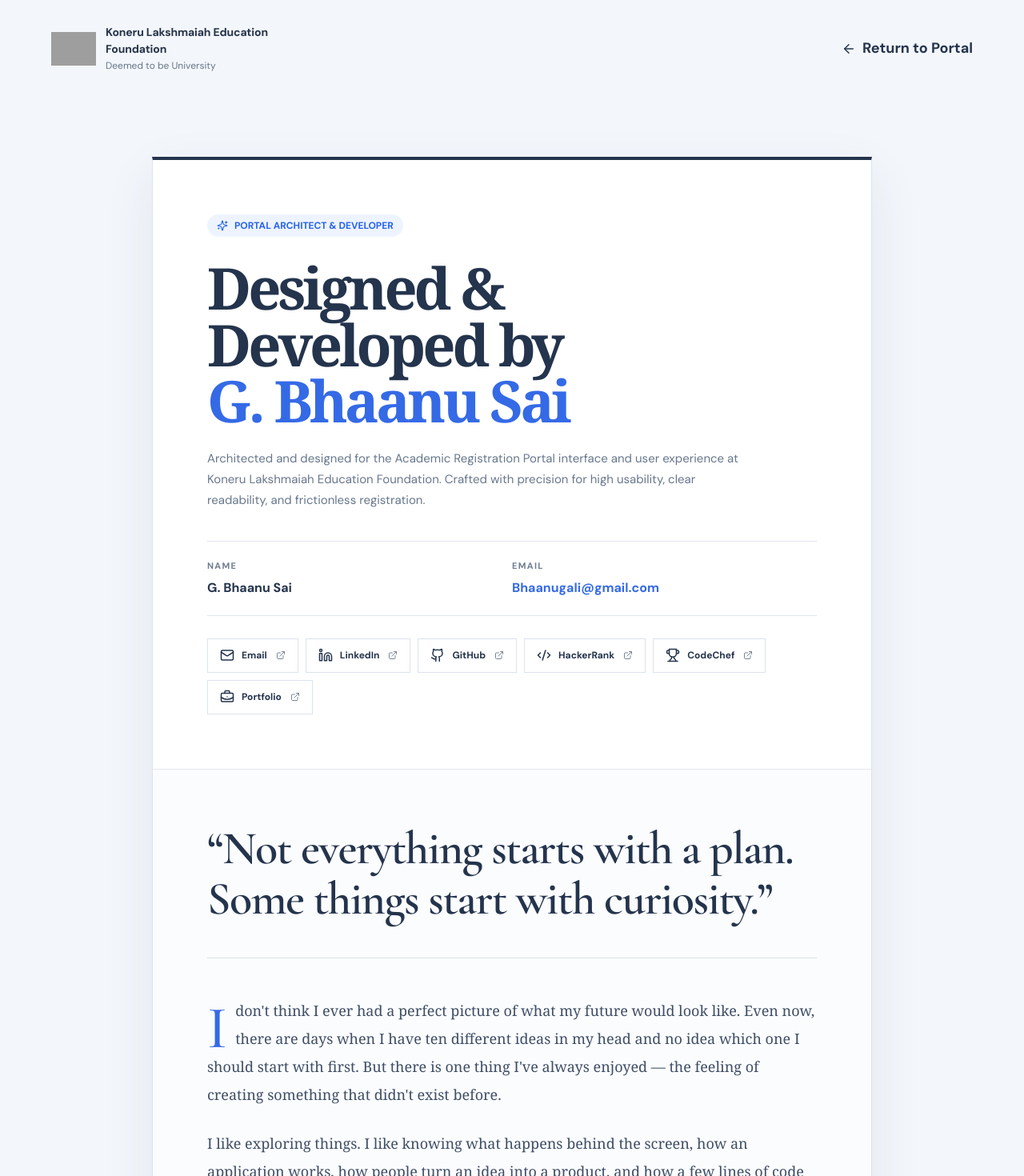
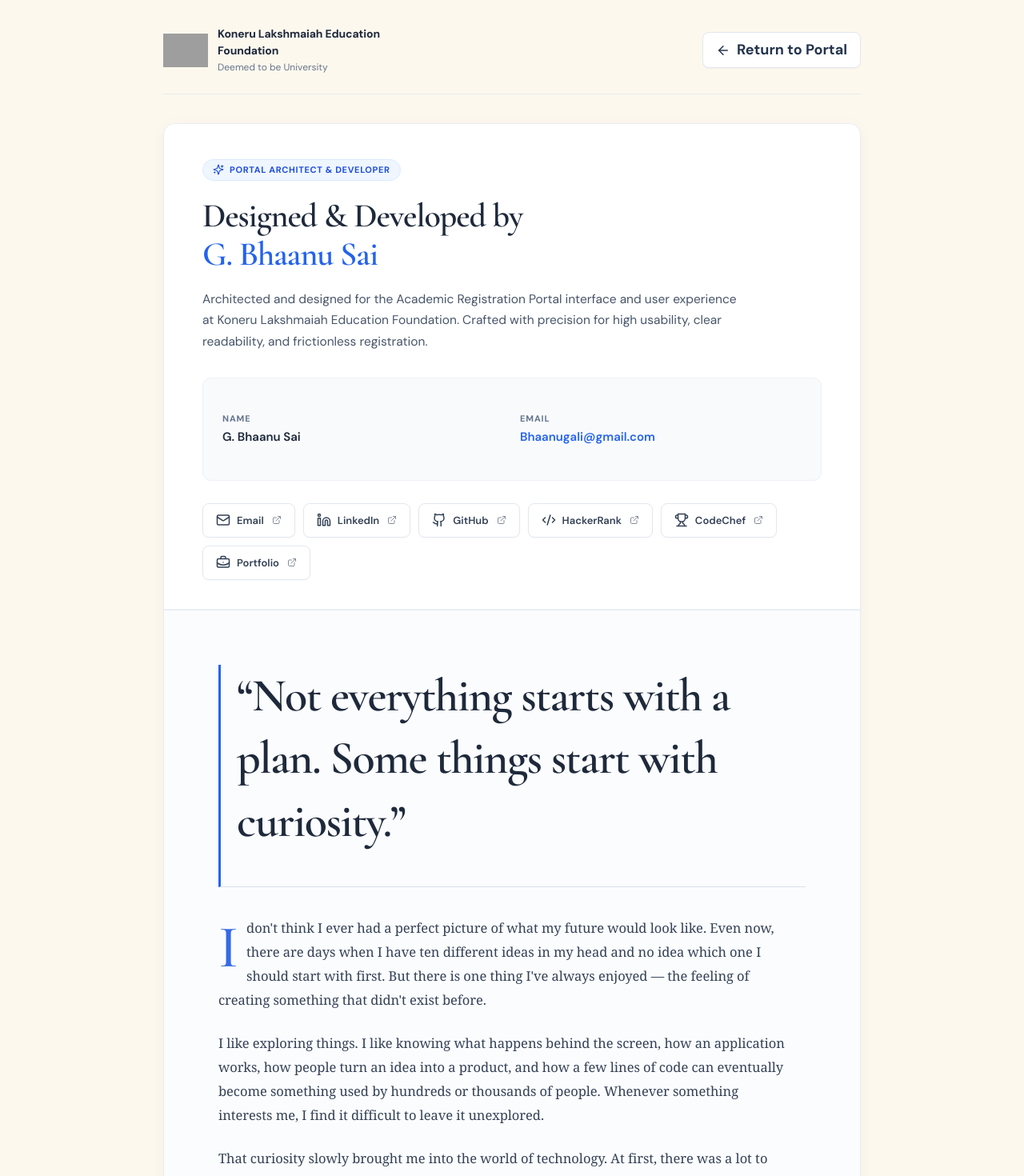
Before and after one commit to BhaanuG/Academic-Registration-Portal, a Next.js app: page /KLEF/3-2/Developer/G-Bhaanu-Sai in a window 1280 px wide. Shown: the top 1470 px of the page at 80% size. Built offline with nearby package versions, Linux system fonts and the light colour scheme; grey boxes are pictures that could not be loaded.

Commit message:
feat(developer): apply premium editorial redesign preserving 100% of narrative content

```diff
--- a/src/app/(frontend)/styles.css
+++ b/src/app/(frontend)/styles.css
@@ -4359,3 +4359,4 @@ select:focus {
 @import "./styles/admin-reset-password.css";
 @import "./styles/admin-profile.css";
 @import "./styles/motion-interactions.css";
+@import "./styles/developer-page.css";
--- /dev/null
+++ b/src/app/(frontend)/styles/developer-page.css
@@ -0,0 +1,257 @@
+/* ==========================================================================
+   DEVELOPER INFORMATION PAGE - PREMIUM EDITORIAL STYLES
+   Sophisticated editorial presentation, balanced typography, and reading comfort
+   ========================================================================== */
+
+.developer-shell.developer-reference {
+  background: #fdf8ee;
+  color: #1e293b;
+  min-height: 100vh;
+  display: flex;
+  flex-direction: column;
+}
+
+.developer-reference-page {
+  flex: 1 0 auto;
+  max-width: 920px;
+  width: 100%;
+  margin: 0 auto;
+  padding: 32px 24px 64px;
+}
+
+/* University Header */
+.developer-reference-header {
+  display: flex;
+  align-items: center;
+  justify-content: space-between;
+  padding-bottom: 24px;
+  border-bottom: 1px solid rgba(226, 232, 240, 0.8);
+  margin-bottom: 36px;
+}
+
+.developer-reference-header .return-portal {
+  display: inline-flex;
+  align-items: center;
+  gap: 8px;
+  font-size: 13.5px;
+  font-weight: 600;
+  color: #24344d;
+  text-decoration: none;
+  padding: 8px 16px;
+  border-radius: 8px;
+  background: #ffffff;
+  border: 1px solid #e2e8f0;
+  box-shadow: 0 1px 2px rgba(15, 23, 42, 0.04);
+  transition: all 160ms cubic-bezier(0.16, 1, 0.3, 1);
+}
+
+.developer-reference-header .return-portal:hover {
+  background: #f8fafc;
+  border-color: #cbd5e1;
+  color: #356ae6;
+  transform: translateX(-2px);
+}
+
+/* Card Container */
+.developer-reference-card {
+  background: #ffffff;
+  border-radius: 14px;
+  border: 1px solid #e8edf4;
+  box-shadow: 0 4px 20px -2px rgba(15, 23, 42, 0.05), 0 2px 6px -1px rgba(15, 23, 42, 0.02);
+  overflow: hidden;
+  margin: 0 auto;
+}
+
+/* Intro Section */
+.developer-intro-card {
+  padding: 44px 48px 36px;
+  border-bottom: 1px solid #f1f5f9;
+}
+
+.developer-badge {
+  display: inline-flex;
+  align-items: center;
+  gap: 7px;
+  padding: 4px 12px;
+  background: #eff6ff;
+  border: 1px solid #dbeafe;
+  border-radius: 9999px;
+  color: #1d4ed8;
+  font-size: 11px;
+  font-weight: 700;
+  letter-spacing: 0.06em;
+  text-transform: uppercase;
+  margin-bottom: 20px;
+}
+
+.developer-intro-card h1 {
+  font-family: var(--font-cormorant), Georgia, serif;
+  font-size: clamp(30px, 4vw, 42px);
+  font-weight: 700;
+  line-height: 1.16;
+  letter-spacing: -0.025em;
+  color: #1e293b;
+  margin: 0 0 18px 0;
+}
+
+.developer-intro-card h1 span {
+  color: #2563eb;
+  font-weight: 700;
+}
+
+.developer-intro-copy {
+  font-size: 15.5px;
+  line-height: 1.7;
+  color: #475569;
+  max-width: 680px;
+  margin: 0 0 32px 0;
+}
+
+/* Key Metadata Details */
+.developer-details {
+  display: grid;
+  grid-template-columns: repeat(auto-fit, minmax(220px, 1fr));
+  gap: 20px;
+  padding: 20px 24px;
+  background: #f8fafc;
+  border: 1px solid #edf2f7;
+  border-radius: 10px;
+  margin: 0 0 28px 0;
+}
+
+.developer-details > div {
+  display: flex;
+  flex-direction: column;
+}
+
+.developer-details dt {
+  font-size: 11px;
+  font-weight: 700;
+  text-transform: uppercase;
+  letter-spacing: 0.08em;
+  color: #64748b;
+  margin-bottom: 4px;
+}
+
+.developer-details dd {
+  font-size: 15px;
+  font-weight: 600;
+  color: #1e293b;
+  margin: 0;
+}
+
+.developer-details dd a {
+  color: #2563eb;
+  text-decoration: none;
+  transition: color 140ms ease;
+}
+
+.developer-details dd a:hover {
+  color: #1d4ed8;
+  text-decoration: underline;
+}
+
+/* Links Row */
+.developer-reference-links {
+  display: flex;
+  flex-wrap: wrap;
+  gap: 10px;
+}
+
+.developer-reference-links a {
+  display: inline-flex;
+  align-items: center;
+  gap: 8px;
+  padding: 8px 16px;
+  border-radius: 8px;
+  border: 1px solid #e2e8f0;
+  background: #ffffff;
+  color: #334155;
+  font-size: 13px;
+  font-weight: 600;
+  text-decoration: none;
+  box-shadow: 0 1px 2px rgba(15, 23, 42, 0.03);
+  transition: all 160ms cubic-bezier(0.16, 1, 0.3, 1);
+}
+
+.developer-reference-links a:hover {
+  border-color: #2563eb;
+  color: #2563eb;
+  background: #f0f7ff;
+  transform: translateY(-1px);
+  box-shadow: 0 3px 8px rgba(37, 99, 235, 0.08);
+}
+
+/* Editorial Story Section */
+.developer-story {
+  padding: 48px;
+  background: #ffffff;
+}
+
+.developer-quote {
+  font-family: var(--font-cormorant), Georgia, serif;
+  font-size: clamp(23px, 3.2vw, 30px);
+  line-height: 1.35;
+  color: #1e293b;
+  font-style: italic;
+  font-weight: 600;
+  border-left: 3px solid #2563eb;
+  padding-left: 20px;
+  margin: 0 0 36px 0;
+}
+
+.developer-story-body {
+  max-width: 720px;
+}
+
+.developer-story-body p {
+  font-size: 16.5px;
+  line-height: 1.82;
+  color: #334155;
+  margin: 0 0 24px 0;
+  letter-spacing: -0.003em;
+}
+
+.developer-story-body .story-emphasis {
+  font-family: var(--font-cormorant), Georgia, serif;
+  font-size: 21px;
+  font-weight: 700;
+  line-height: 1.4;
+  color: #1e293b;
+  margin: 32px 0 20px;
+}
+
+.developer-story-body p strong {
+  color: #0f172a;
+  font-weight: 700;
+}
+
+.developer-story-body .story-closing {
+  margin-top: 36px;
+  padding: 20px 24px;
+  background: #f8fafc;
+  border-left: 3px solid #f59e0b;
+  border-radius: 0 8px 8px 0;
+  font-size: 15.5px;
+  line-height: 1.7;
+  color: #475569;
+}
+
+.developer-story-body .story-closing em {
+  font-style: italic;
+  color: #1e293b;
+  font-weight: 500;
+}
+
+@media (max-width: 640px) {
+  .developer-intro-card {
+    padding: 28px 20px 24px;
+  }
+  .developer-story {
+    padding: 32px 20px;
+  }
+  .developer-details {
+    grid-template-columns: 1fr;
+    padding: 16px;
+  }
+}
--- a/src/portal/pages/Developer.jsx
+++ b/src/portal/pages/Developer.jsx
@@ -31,10 +31,10 @@ export default function Developer() {
 
         <article className="developer-reference-card">
           <section className="developer-intro-card">
-            <div style={{ display: "inline-flex", alignItems: "center", gap: "8px", padding: "5px 12px", background: "#eef4ff", borderRadius: "999px", color: "#2563eb", fontSize: "12px", fontWeight: "700", marginBottom: "16px" }}>
+            <div className="developer-badge">
               <Sparkles size={14} /> PORTAL ARCHITECT &amp; DEVELOPER
             </div>
-            <h1>Designed &amp; Developed by<br /><span style={{ color: "#356ae6" }}>G. Bhaanu Sai</span></h1>
+            <h1>Designed &amp; Developed by<br /><span>G. Bhaanu Sai</span></h1>
             <p className="developer-intro-copy">
               Architected and designed for the Academic Registration Portal interface and user experience at Koneru Lakshmaiah Education Foundation. Crafted with precision for high usability, clear readability, and frictionless registration.
             </p>
```
